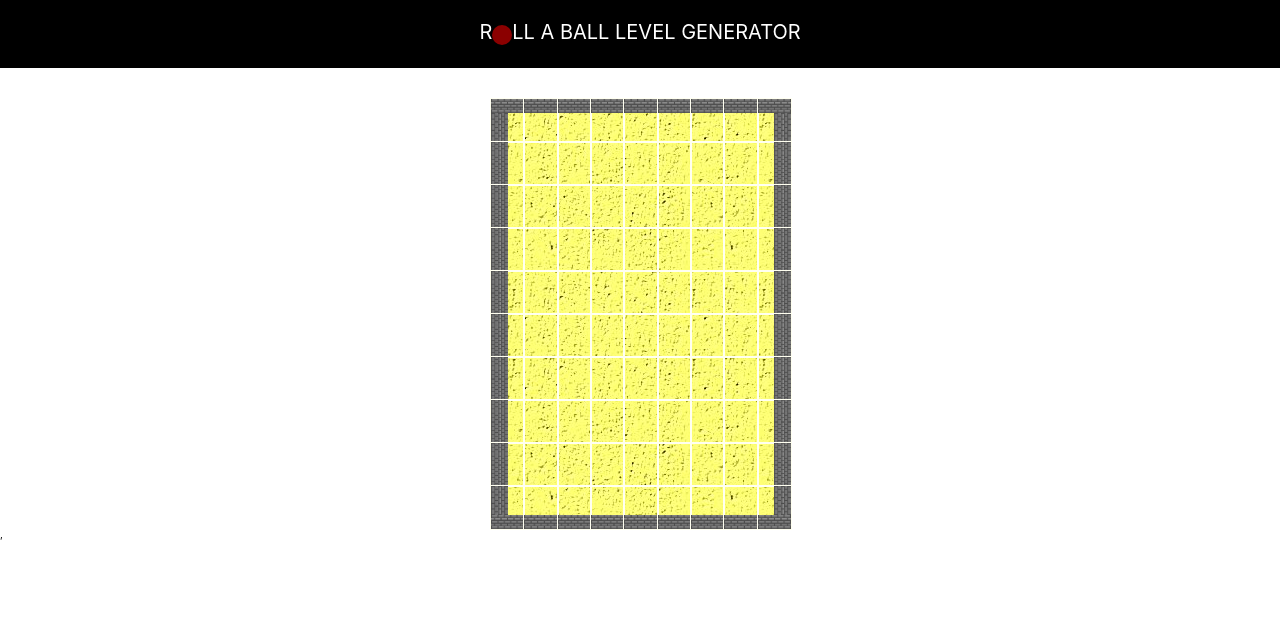
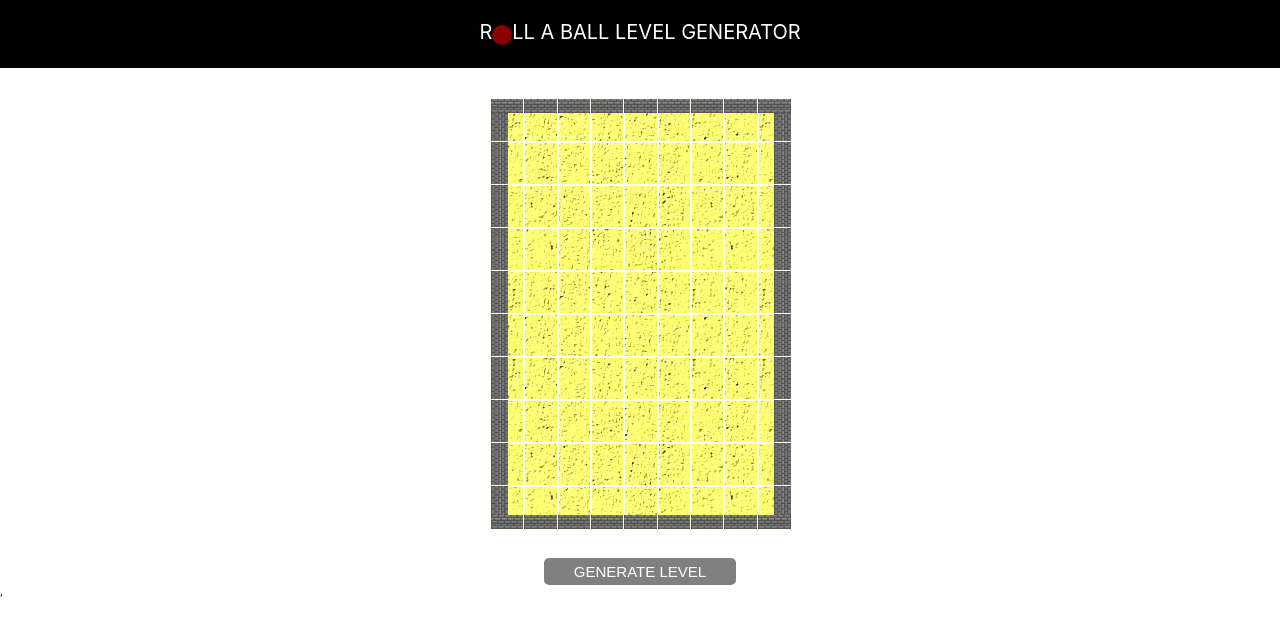
Before and after one commit to svrsaljko/roll_a_ball_level_designer, a React (Create React App) app: page / in a window 1280 px wide. Shown: the top 636 px of the page. Built offline with nearby package versions, Linux system fonts and the light colour scheme.

Commit message:
add css/bottomContainer.css add readmeImages/ bottomContainer component

```diff
--- a/src/App.tsx
+++ b/src/App.tsx
@@ -1,14 +1,38 @@
 import React from 'react';
 import Header from './components/Header';
 import CenterContainer from './components/CenterContainer';
+import BottomContainer from './components/BottomContainer';
 
 function App() {
   return (
     <div>
       <Header />
       <CenterContainer />
+      <BottomContainer />
     </div>
   );
 }
 
 export default App;
+
+// class MyApp extends React.Component {
+//   downloadTxtFile = () => {
+//     const element = document.createElement("a");
+//     const file = new Blob([document.getElementById('myInput').value], {type: 'text/plain'});
+//     element.href = URL.createObjectURL(file);
+//     element.download = "myFile.txt";
+//     document.body.appendChild(element); // Required for this to work in FireFox
+//     element.click();
+//   }
+
+//   render() {
+//     return (
+//       <div>
+//         <input id="myInput" />
+//         <button onClick={this.downloadTxtFile}>Download txt</button>
+//       </div>
+//     );
+//   }
+// }
+
+// ReactDOM.render(<MyApp />, document.getElementById("myApp"));
--- /dev/null
+++ b/src/components/BottomContainer.tsx
@@ -0,0 +1,60 @@
+import React from 'react';
+import { connect } from 'react-redux';
+import { IField } from '../interfaces/IField';
+import { IRootReducer } from '../reducers';
+import '../css/bottomContainer.css';
+
+interface IProps {
+  fields: IField[];
+}
+
+const downloadLevelTxt = (fields: IField[]) => {
+  const element = document.createElement('a');
+  const fieldsBuffer = fields;
+  const txtFields = fieldsBuffer.map((field) => {
+    delete field['clickCounter'];
+    return field;
+  });
+
+  const file = new Blob([JSON.stringify(txtFields)], {
+    type: 'text/plain',
+  });
+
+  element.href = URL.createObjectURL(file);
+  element.download = 'level.txt';
+  document.body.appendChild(element); // Required for this to work in FireFox
+  element.click();
+};
+
+function BottomContainer(props: IProps) {
+  return (
+    <div
+      style={{
+        display: 'flex',
+        flexDirection: 'row',
+        justifyContent: 'center',
+        marginTop: '3rem',
+      }}
+    >
+      <button
+        className="generate-level-button"
+        onClick={() => {
+          downloadLevelTxt(props.fields);
+        }}
+      >
+        GENERATE LEVEL
+      </button>
+    </div>
+  );
+}
+
+const mapStateToProps = (state: IRootReducer) => {
+  const fields: IField[] = state.fieldsReducer.fields;
+  console.log('fields');
+
+  return {
+    fields,
+  };
+};
+
+export default connect(mapStateToProps)(BottomContainer);
--- /dev/null
+++ b/src/css/bottomContainer.css
@@ -0,0 +1,16 @@
+.generate-level-button {
+  color: white;
+  background-color: gray;
+  border: none;
+  padding: 0.5rem;
+  border-radius: 0.5rem;
+  font-size: 1.5rem;
+  font-style: normal;
+  padding-left: 3rem;
+  padding-right: 3rem;
+}
+
+.generate-level-button:hover {
+  background-color: black;
+  cursor: pointer;
+}
--- a/src/interfaces/IField.ts
+++ b/src/interfaces/IField.ts
@@ -5,8 +5,8 @@ export interface IField {
   bottomWall: boolean;
   rightWall: boolean;
   leftWall: boolean;
-  // hasHole: boolean;
-  // hasDiamond: boolean;
+  hasHole: boolean;
+  hasDiamond: boolean;
   fieldId: number;
   leftFieldId: number | null;
   rightFieldId: number | null;
--- a/src/reducers/fieldsReducer.ts
+++ b/src/reducers/fieldsReducer.ts
@@ -26,8 +26,8 @@ const initializeFields = () => {
   let bottomWall: boolean = false;
   let rightWall: boolean = false;
   let leftWall: boolean = false;
-  // let hasHole: boolean = false;
-  // let hasDiamond: boolean = false;
+  let hasHole: boolean = false;
+  let hasDiamond: boolean = false;
   let leftFieldId: null | number = null;
   let rightFieldId: null | number = null;
   let topFieldId: null | number = null;
@@ -89,6 +89,12 @@ const initializeFields = () => {
       top = FIELD_HEIGHT * i;
       left = FIELD_WIDTH * j;
 
+      leftFieldId = j === 0 ? null : fieldId - 1;
+      rightFieldId = j === NUMBER_OF_COLUMNS - 1 ? null : fieldId + 1;
+      topFieldId = i === 0 ? null : fieldId - NUMBER_OF_COLUMNS;
+      bottomFieldId =
+        i === NUMBER_OF_ROWS - 1 ? null : fieldId + NUMBER_OF_COLUMNS;
+
       field = {
         top,
         left,
@@ -96,8 +102,8 @@ const initializeFields = () => {
         bottomWall,
         rightWall,
         leftWall,
-        // hasHole,
-        // hasDiamond,
+        hasHole,
+        hasDiamond,
         fieldId,
         leftFieldId,
         rightFieldId,
@@ -112,8 +118,8 @@ const initializeFields = () => {
       bottomWall = false;
       rightWall = false;
       leftWall = false;
-      // hasHole = false;
-      // hasDiamond = false;
+      hasHole = false;
+      hasDiamond = false;
     }
   }
 
@@ -134,8 +140,8 @@ const fieldsReducer = (state = initState, action: IActionUpdateField) => {
     // };
     case UPDATE_FIELD:
       const { fieldId, clickCounter } = action;
-      console.log('fieldId: ', fieldId);
-      console.log('clickCounter: ', clickCounter);
+      // console.log('fieldId: ', fieldId);
+      // console.log('clickCounter: ', clickCounter);
       const fields = state.fields.map((field) => {
         if (field.fieldId === fieldId) {
           return updateField(field, clickCounter);
```
Also changed, not shown: 1 other file (tests, documents, lock files or other folders).
